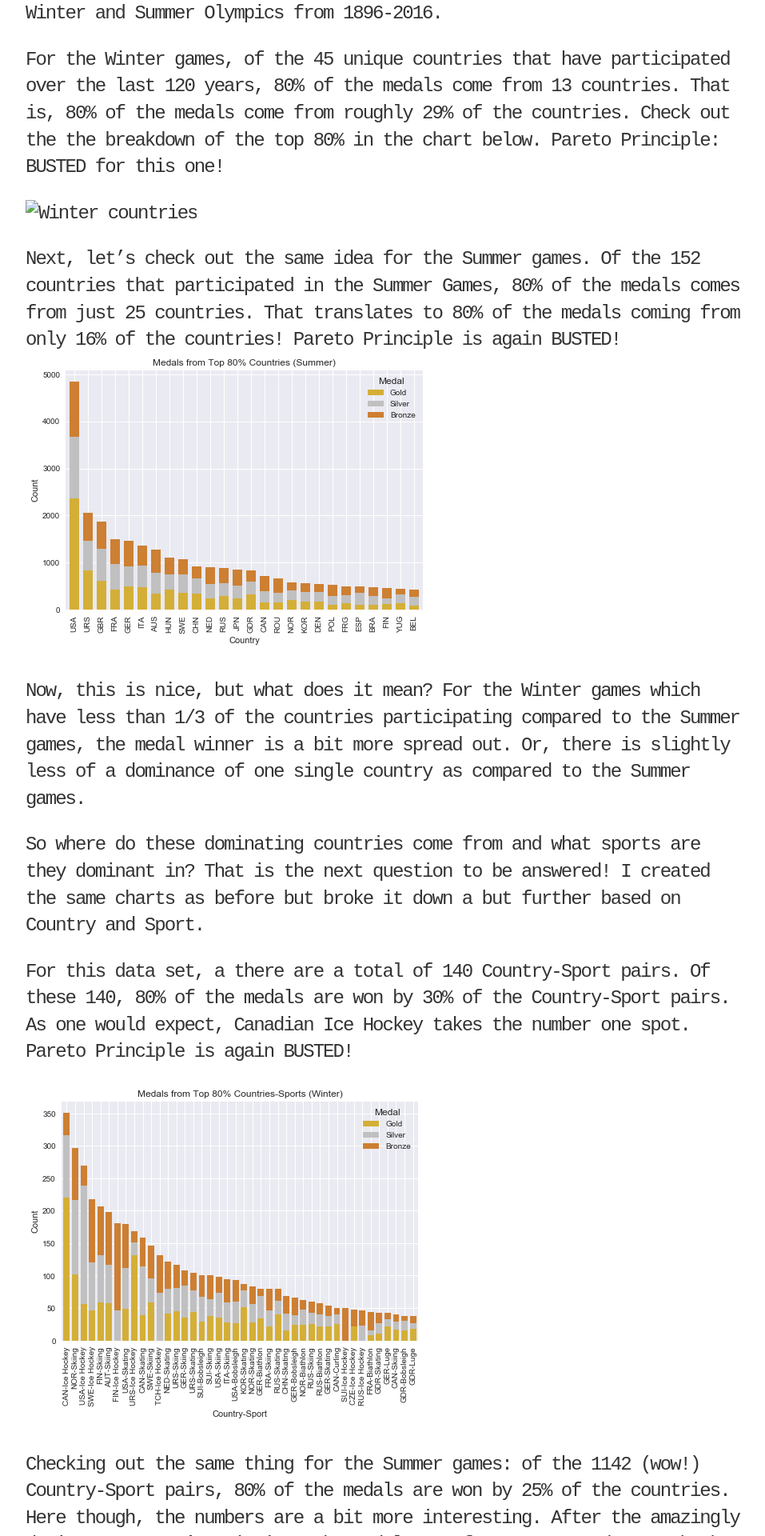
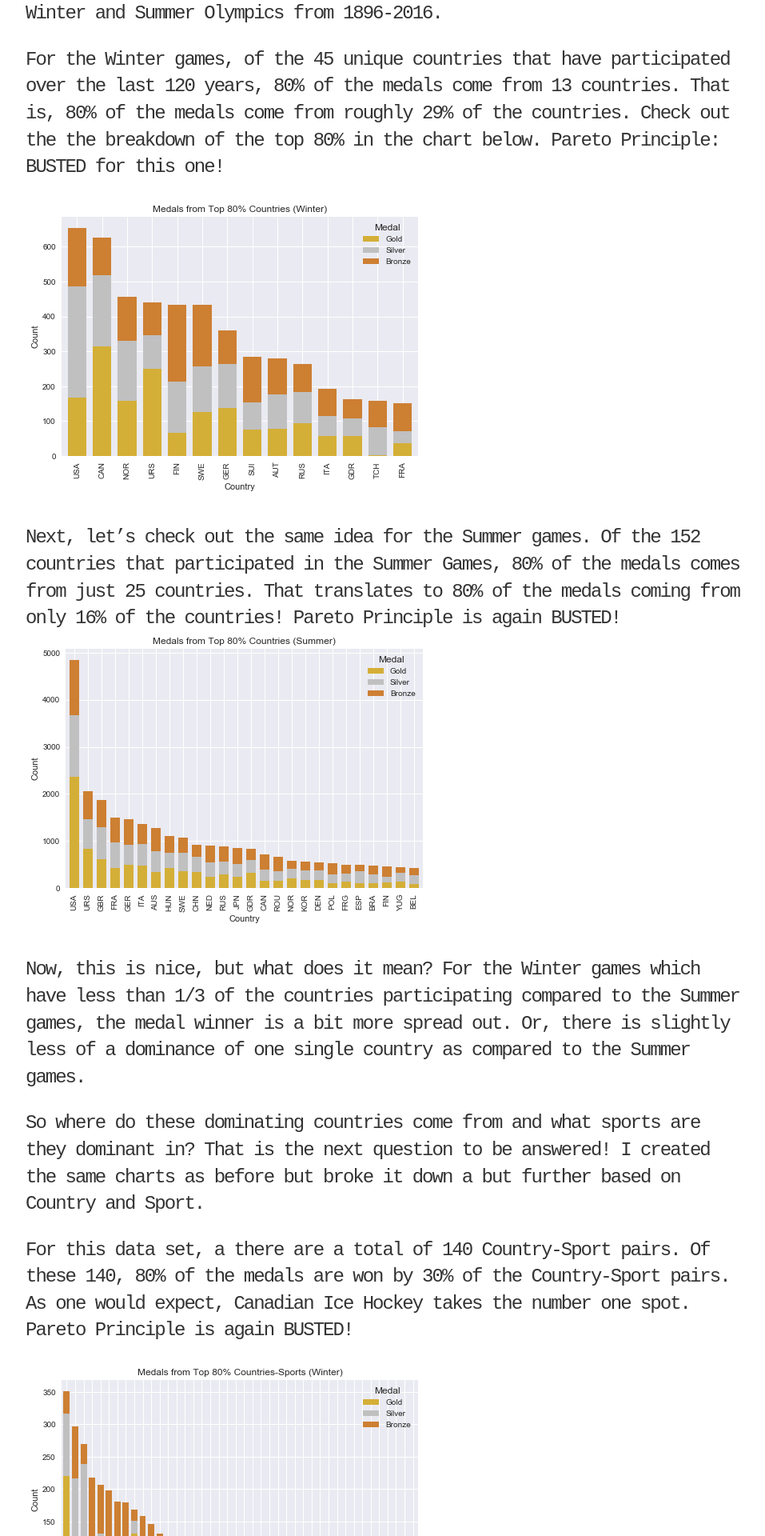
Before and after one commit to ashleyajohn/ashleyajohn.github.io, a Jekyll site: the page built from _posts/2018-01-26-olympics-2018.md, in a window 1280 px wide. Shown: the part 748-2668 px from the top of the page at 80% size, without its empty margins (160-1117 px from the left). Built offline with Jekyll 4.4.1, drawn with Linux system fonts in a browser that asks for light colours; our own code applies the rules of GitHub Pages for plain Markdown files.

Commit message:
Update 2018-01-26-olympics-2018.md

```diff
--- a/_posts/2018-01-26-olympics-2018.md
+++ b/_posts/2018-01-26-olympics-2018.md
@@ -4,7 +4,7 @@ Well, to start off I looked at just the countries competing for both the Winter
 
 For the Winter games, of the 45 unique countries that have participated over the last 120 years, 80% of the medals come from 13 countries. That is, 80% of the medals come from roughly 29% of the countries. Check out the the breakdown of the top 80% in the chart below. Pareto Principle: BUSTED for this one!
 
-![Winter countries]({{ "/assets/Winter_Countries.png | absolute_url }})
+![Winter countries]({{ "/assets/Winter_Countries.png"| absolute_url }})
 
 Next, let's check out the same idea for the Summer games. Of the 152 countries that participated in the Summer Games, 80% of the medals comes from just 25 countries. That translates to 80% of the medals coming from only 16% of the countries! Pareto Principle is again BUSTED!
 ![Summer countries]({{ "/assets/Summer_Countries.png"| absolute_url }})
```
